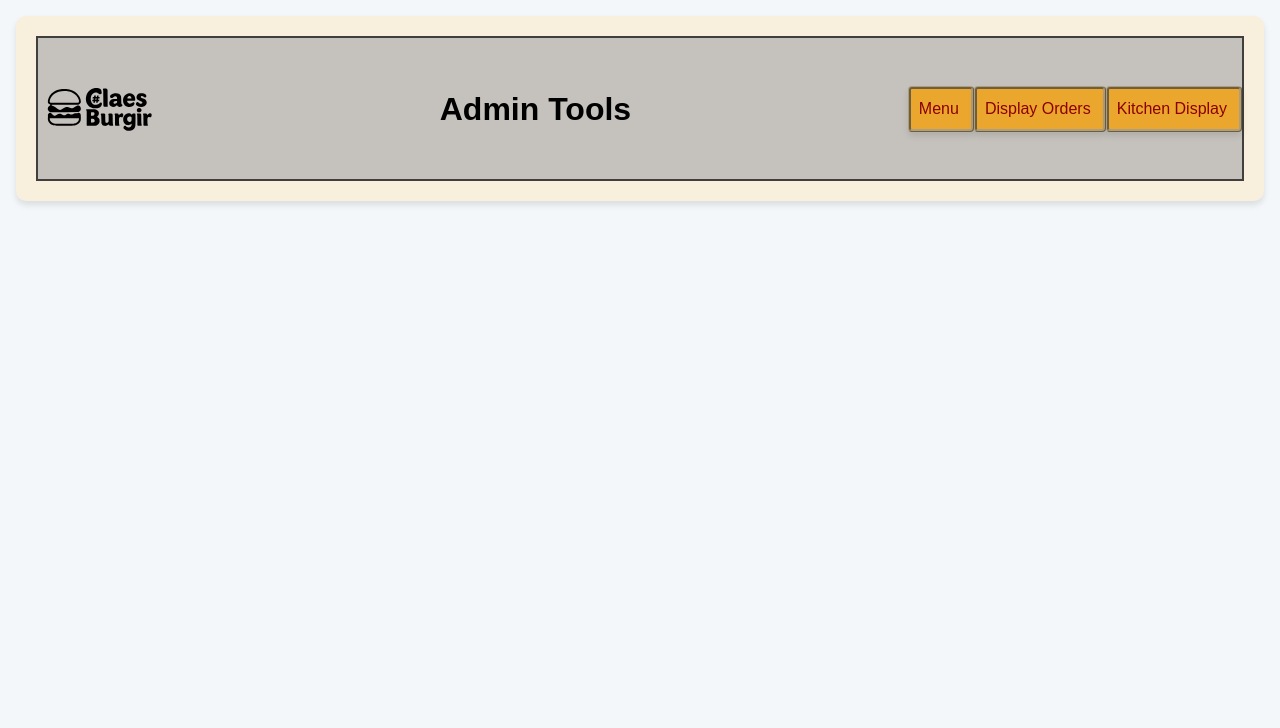
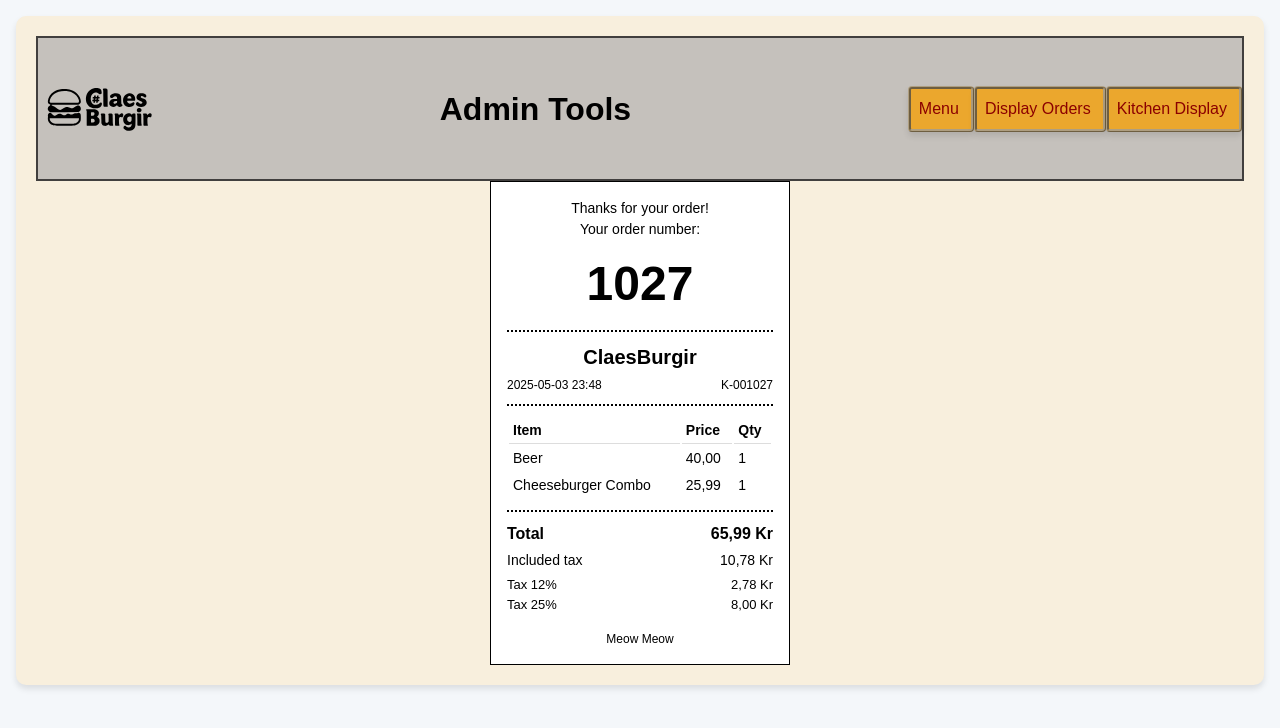
Before and after one commit to itp-net24/fast-food-operator, a Vue app in the folder FastFoodOperator.Client/: page /test-receipt in a window 1280 px wide. Shown: the top 728 px of the page. Built offline with nearby package versions, Linux system fonts and the light colour scheme.

Commit message:
ReceiptComponent and TestReceipt added + minor change to DisplayOrderNumber

```diff
--- /dev/null
+++ b/FastFoodOperator.Client/src/components/ReceiptComponent.vue
@@ -0,0 +1,197 @@
+<template>
+  <div class="wrapper">
+    <div class="receipt-box">
+      <p class="thank-you">Thanks for your order!<br>Your order number:</p>
+      <div class="order-number">{{ order.orderNumber }}</div>
+
+      <hr class="dotted" />
+
+      <h2 class="logo">ClaesBurgir</h2>
+      <div class="info-line">
+        <span>{{ order.createdAt }}</span>
+        <span>K-{{ order.orderNumber.toString().padStart(6, '0') }}</span>
+      </div>
+
+      <hr class="dotted" />
+
+      <table class="items">
+        <thead>
+        <tr>
+          <th>Item</th>
+          <th>Price</th>
+          <th>Qty</th>
+        </tr>
+        </thead>
+        <tbody>
+        <tr v-for="(item, index) in allItems" :key="index">
+          <td>{{ item.name }}</td>
+          <td>{{ formatPrice(item.price) }}</td>
+          <td>{{ item.quantity }}</td>
+        </tr>
+        </tbody>
+      </table>
+
+      <hr class="dotted" />
+
+      <div class="total-line">
+        <strong>Total</strong>
+        <strong>{{ formatPrice(order.orderFinalPrice) }} Kr</strong>
+      </div>
+
+      <div class="vat-line">
+        <span>Included tax</span>
+        <span>{{ formatPrice(order.totalTax) }} Kr</span>
+      </div>
+
+      <div class="vat-breakdown">
+        <div class="vat-item" v-if="order.totalVatSixPercent > 0">
+          <span>Tax 6%</span>
+          <span>{{ formatPrice(order.totalVatSixPercent) }} Kr</span>
+        </div>
+        <div class="vat-item" v-if="order.totalVatTwelvePercent > 0">
+          <span>Tax 12%</span>
+          <span>{{ formatPrice(order.totalVatTwelvePercent) }} Kr</span>
+        </div>
+        <div class="vat-item" v-if="order.totalVatTwentyFivePercent > 0">
+          <span>Tax 25%</span>
+          <span>{{ formatPrice(order.totalVatTwentyFivePercent) }} Kr</span>
+        </div>
+      </div>
+
+      <div class="footer">
+        <span>Meow Meow</span>
+      </div>
+    </div>
+  </div>
+</template>
+
+<script>
+export default {
+  name: 'ReceiptComponent',
+  props: {
+    order: {
+      type: Object,
+      required: true
+    }
+  },
+  computed: {
+    allItems() {
+      const products = this.order.products?.map(p => ({
+        name: p.productName,
+        price: p.productPrice,
+        quantity: p.quantity
+      })) || [];
+
+      const combos = this.order.combos?.map(c => ({
+        name: c.comboName,
+        price: c.comboPrice,
+        quantity: c.quantity
+      })) || [];
+
+      return [...products, ...combos];
+    }
+  },
+  methods: {
+    formatPrice(value) {
+      return Number(value).toFixed(2).replace('.', ',');
+    }
+  }
+};
+</script>
+
+<style scoped>
+.wrapper {
+  display: flex;
+  flex-direction: column;
+  align-items: center;
+  font-family: 'Courier New', monospace;
+}
+
+.receipt-box {
+  width: 300px;
+  border: 1px solid #000;
+  padding: 16px;
+  text-align: center;
+  background: #fff;
+}
+
+.thank-you {
+  font-size: 14px;
+}
+
+.order-number {
+  font-size: 48px;
+  font-weight: bold;
+  margin: 8px 0;
+}
+
+.dotted {
+  border: none;
+  border-top: 2px dotted #000;
+  margin: 10px 0;
+}
+
+.logo {
+  font-weight: bold;
+  font-size: 20px;
+  margin: 4px 0;
+}
+
+.info-line {
+  display: flex;
+  justify-content: space-between;
+  font-size: 12px;
+  margin-top: 4px;
+}
+
+.items {
+  width: 100%;
+  font-size: 14px;
+  text-align: left;
+  margin-top: 8px;
+}
+.items th,
+.items td {
+  padding: 2px 4px;
+}
+.items th {
+  text-align: left;
+  border-bottom: 1px solid #ddd;
+}
+
+.total-line,
+.vat-line {
+  display: flex;
+  justify-content: space-between;
+  font-weight: bold;
+  font-size: 16px;
+  margin-top: 10px;
+}
+
+.vat-line {
+  font-weight: normal;
+  font-size: 14px;
+  margin-top: 4px;
+}
+
+.vat-breakdown {
+  margin-top: 4px;
+  font-size: 13px;
+}
+.vat-item {
+  display: flex;
+  justify-content: space-between;
+}
+
+.footer {
+  margin-top: 16px;
+  font-size: 12px;
+}
+
+.new-order-btn {
+  margin-top: 16px;
+  padding: 6px 12px;
+  font-size: 14px;
+  cursor: pointer;
+}
+</style>
--- a/FastFoodOperator.Client/src/router/index.ts
+++ b/FastFoodOperator.Client/src/router/index.ts
@@ -3,6 +3,9 @@
 import MenuView from '../views/MenuView.vue'
 import KitchenDisplay from '../views/KitchenDisplay.vue'
 import DisplayOrderNumber from '../views/DisplayOrderNumber.vue'
+import TestReceipt from '@/views/TestReceipt.vue';
+
+
 
 
 const router = createRouter({
@@ -32,7 +35,13 @@
       path: '/display-order',
       name: 'display-order',
       component: DisplayOrderNumber,
-    }
+    },
+    {
+      path: '/test-receipt',
+      name: 'TestReceipt',
+      component: () => import('@/views/TestReceipt.vue')
+    },
+
 
   ],
 })
--- a/FastFoodOperator.Client/src/views/DisplayOrderNumber.vue
+++ b/FastFoodOperator.Client/src/views/DisplayOrderNumber.vue
@@ -57,9 +57,8 @@
   methods: {
     async getOrderNumbers() {
       try {
-        const response = await GetOrders();
 
-        const orders = await response.json();
+        const orders = await GetOrders();
 
         // oförberedad och preparing
         this.activeOrderNumbers = orders
--- /dev/null
+++ b/FastFoodOperator.Client/src/views/TestReceipt.vue
@@ -0,0 +1,37 @@
+<template>
+  <div>
+    <ReceiptComponent :order="mockOrder" @new-order="handleNewOrder" />
+  </div>
+</template>
+
+<script>
+import ReceiptComponent from '../components/ReceiptComponent.vue';
+
+export default {
+  components: {
+    ReceiptComponent
+  },
+  data() {
+    return {
+      mockOrder: {
+        products: [
+          { productName: 'Beer', productPrice: 40, quantity: 1 }
+        ],
+        combos: [
+          { comboName: 'Cheeseburger Combo', comboPrice: 25.99, quantity: 1 }
+        ],
+        createdAt: '2025-05-03 23:48',
+        orderNumber: 1027,
+        totalVatSixPercent: 0,
+        totalVatTwelvePercent: 2.78,
+        totalVatTwentyFivePercent: 8,
+        totalTax: 10.78,
+        orderFinalPrice: 65.99
+      }
+    };
+  },
+  methods: {
+
+  }
+};
+</script>
```
